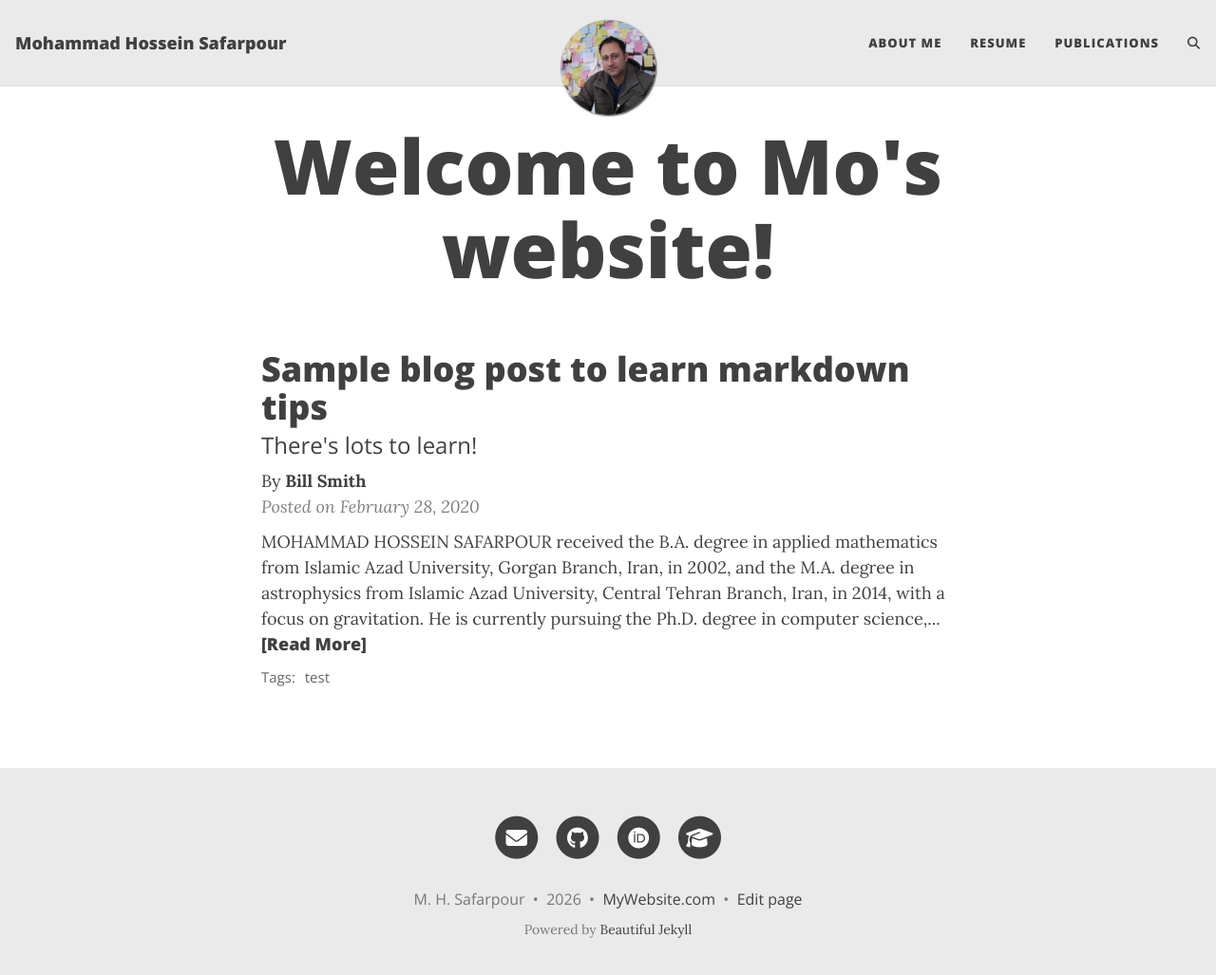
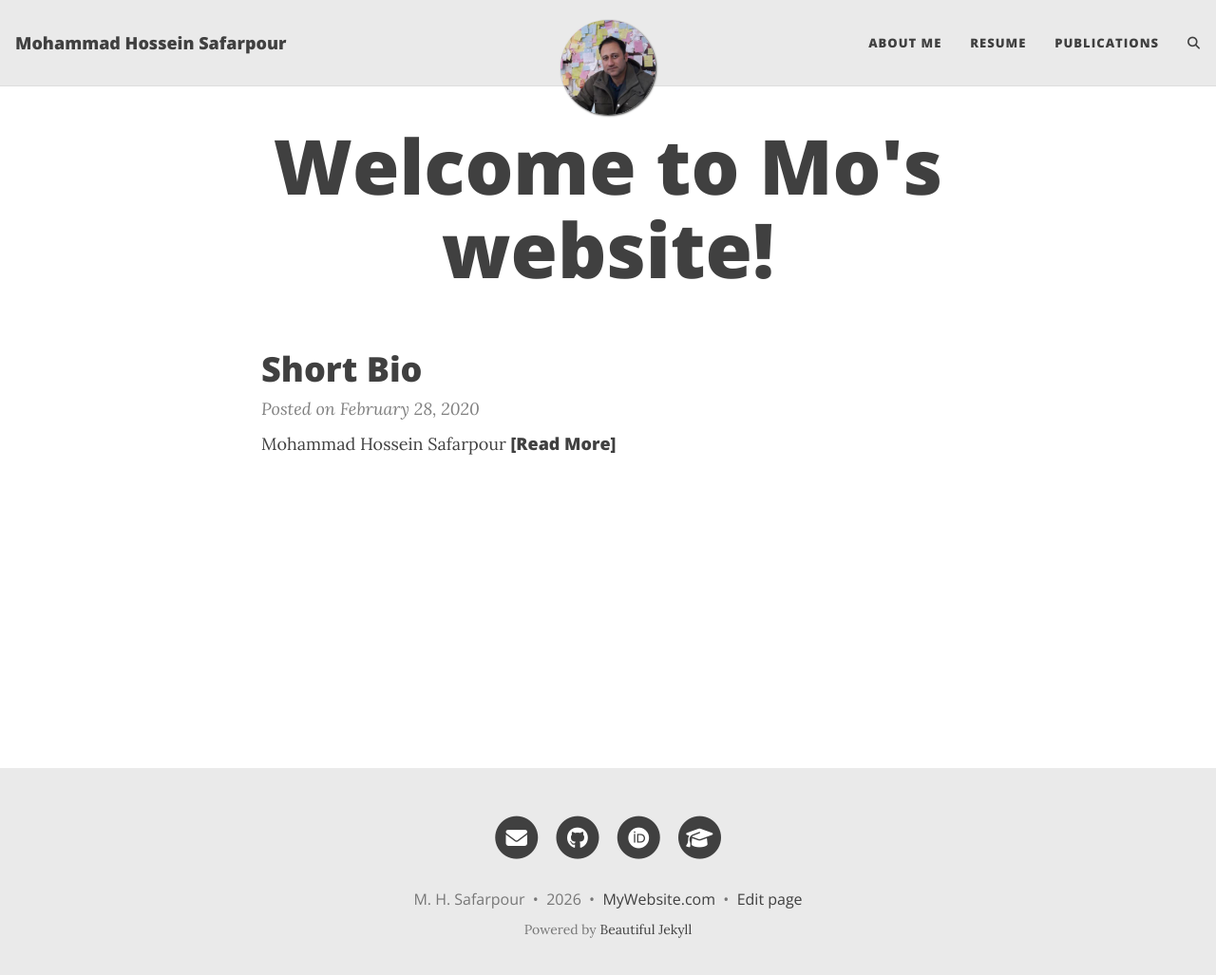
Before and after one commit to safarpour-mh/safarpour-mh.github.io, a Jekyll site: the page built from index.html, in a window 1280 px wide and 1040 px high. Shown: the top 1027 px of the window at 95% size. Built offline with Jekyll 4.4.1, drawn with Linux system fonts in a browser that asks for light colours; the list of posts is cut into pages by our own code; comment, search, counter and statistics services are not loaded; some of the changed lines change nothing that is shown.

Commit message:
Update 2020-02-28-sample-markdown.md

````diff
--- a/_posts/2020-02-28-sample-markdown.md
+++ b/_posts/2020-02-28-sample-markdown.md
@@ -1,100 +1,25 @@
 ---
-layout: post
-title: Sample blog post to learn markdown tips
-subtitle: There's lots to learn!
-gh-repo: daattali/beautiful-jekyll
-gh-badge: [star, fork, follow]
-tags: [test]
-comments: true
-mathjax: true
-author: Bill Smith
+# layout: post
+title: Short Bio
+# 3subtitle: There's lots to learn!
+# gh-repo: daattali/beautiful-jekyll
+# gh-badge: [star, fork, follow]
+# tags: [test]
+# comments: true
+# mathjax: true
+# author: Bill Smith
 ---
 
 {: .box-success}
-MOHAMMAD HOSSEIN SAFARPOUR received the B.A. degree in applied mathematics from Islamic Azad University, Gorgan Branch, Iran, in 2002, and the M.A. degree in astrophysics from Islamic Azad University, Central Tehran Branch, Iran, in 2014, with a focus on gravitation. He is currently pursuing the Ph.D. degree in computer science, specializing in soft computing and artificial intelligence, with Islamic Azad University, Arak Branch, Arak, Iran. His research interests include fuzzy theory, approximate algorithms, rough set theory, and complex computation.
+# Mohammad Hossein Safarpour
 
-**Here is some bold text**
+**Mohammad Hossein Safarpour** received the B.A. degree in Applied Mathematics from **Islamic Azad University, Gorgan Branch, Iran**, in 2002, and the M.A. degree in **Astrophysics** from **Islamic Azad University, Central Tehran Branch, Iran**, in 2014, with a focus on **gravitation**.
 
-## Here is a secondary heading
+He is currently pursuing the **Ph.D. degree in Computer Science**, specializing in **Soft Computing and Artificial Intelligence**, at **Islamic Azad University, Arak Branch, Arak, Iran**.
 
-[This is a link to a different site](https://deanattali.com/) and [this is a link to a section inside this page](#local-urls).
+## Research Interests
 
-Here's a table:
-
-| Number | Next number | Previous number |
-| :------ |:--- | :--- |
-| Five | Six | Four |
-| Ten | Eleven | Nine |
-| Seven | Eight | Six |
-| Two | Three | One |
-
-You can use [MathJax](https://www.mathjax.org/) to write LaTeX expressions. For example:
-When \\(a \ne 0\\), there are two solutions to \\(ax^2 + bx + c = 0\\) and they are $$x = {-b \pm \sqrt{b^2-4ac} \over 2a}.$$
-
-How about a yummy crepe?
-
-![Crepe](https://beautifuljekyll.com/assets/img/crepe.jpg)
-
-It can also be centered!
-
-![Crepe](https://beautifuljekyll.com/assets/img/crepe.jpg){: .mx-auto.d-block :}
-
-Here's a code chunk:
-
-~~~
-var foo = function(x) {
-  return(x + 5);
-}
-foo(3)
-~~~
-
-And here is the same code with syntax highlighting:
-
-```javascript
-var foo = function(x) {
-  return(x + 5);
-}
-foo(3)
-```
-
-And here is the same code yet again but with line numbers:
-
-{% highlight javascript linenos %}
-var foo = function(x) {
-  return(x + 5);
-}
-foo(3)
-{% endhighlight %}
-
-## Boxes
-You can add notification, warning and error boxes like this:
-
-### Notification
-
-{: .box-note}
-**Note:** This is a notification box.
-
-### Warning
-
-{: .box-warning}
-**Warning:** This is a warning box.
-
-### Error
-
-{: .box-error}
-**Error:** This is an error box.
-
-## Local URLs in project sites {#local-urls}
-
-When hosting a *project site* on GitHub Pages (for example, `https://USERNAME.github.io/MyProject`), URLs that begin with `/` and refer to local files may not work correctly due to how the root URL (`/`) is interpreted by GitHub Pages. You can read more about it [in the FAQ](https://beautifuljekyll.com/faq/#links-in-project-page). To demonstrate the issue, the following local image will be broken **if your site is a project site:**
-
-![Crepe](/assets/img/crepe.jpg)
-
-If the above image is broken, then you'll need to follow the instructions [in the FAQ](https://beautifuljekyll.com/faq/#links-in-project-page). Here is proof that it can be fixed:
-
-![Crepe]({{ '/assets/img/crepe.jpg' | relative_url }})
-
-<details markdown="1">
-<summary>Click here!</summary>
-Here you can see an **expandable** section
-</details>
+- Fuzzy Theory
+- Approximate Algorithms
+- Rough Set Theory
+- Complex Computation
````
